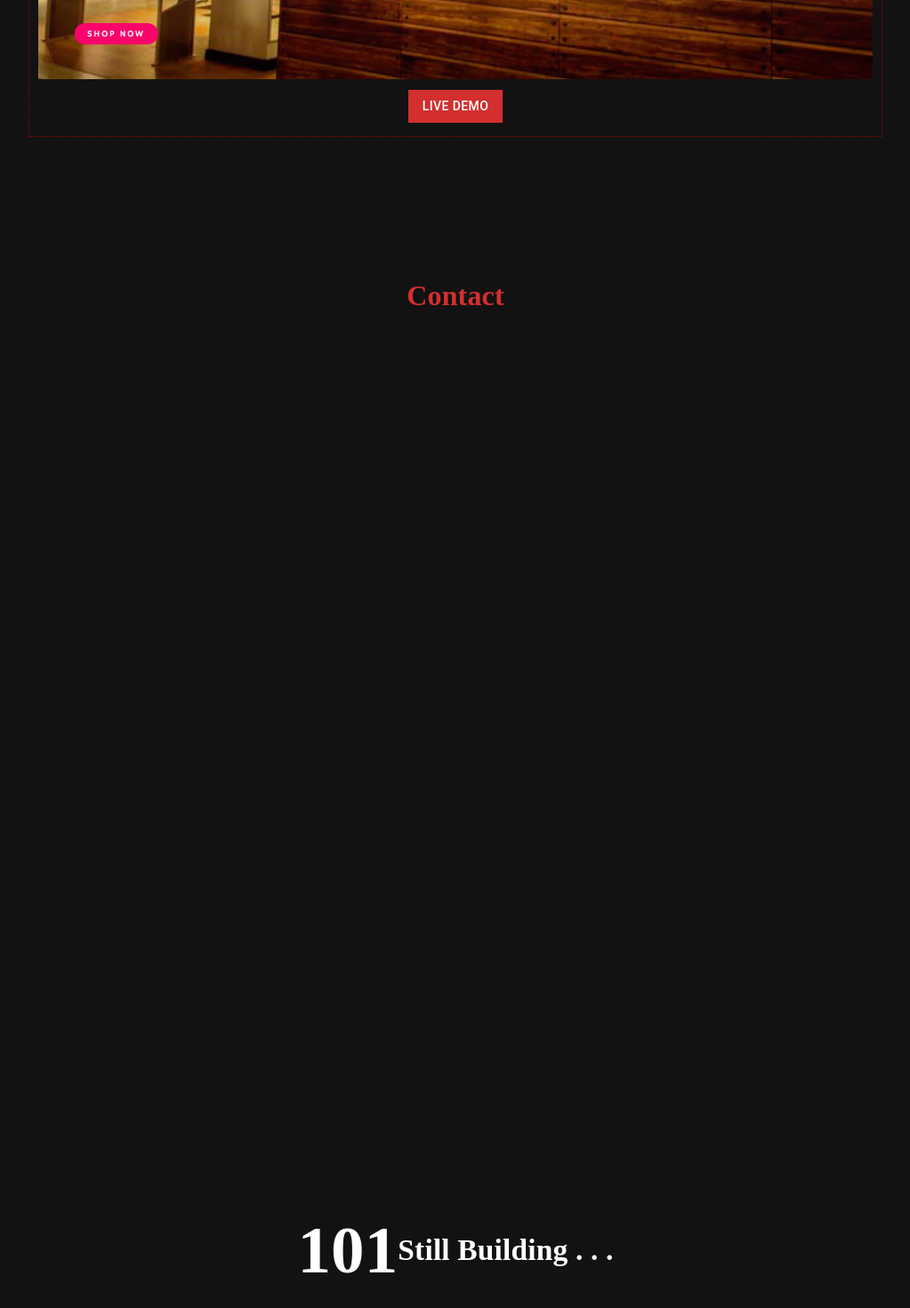
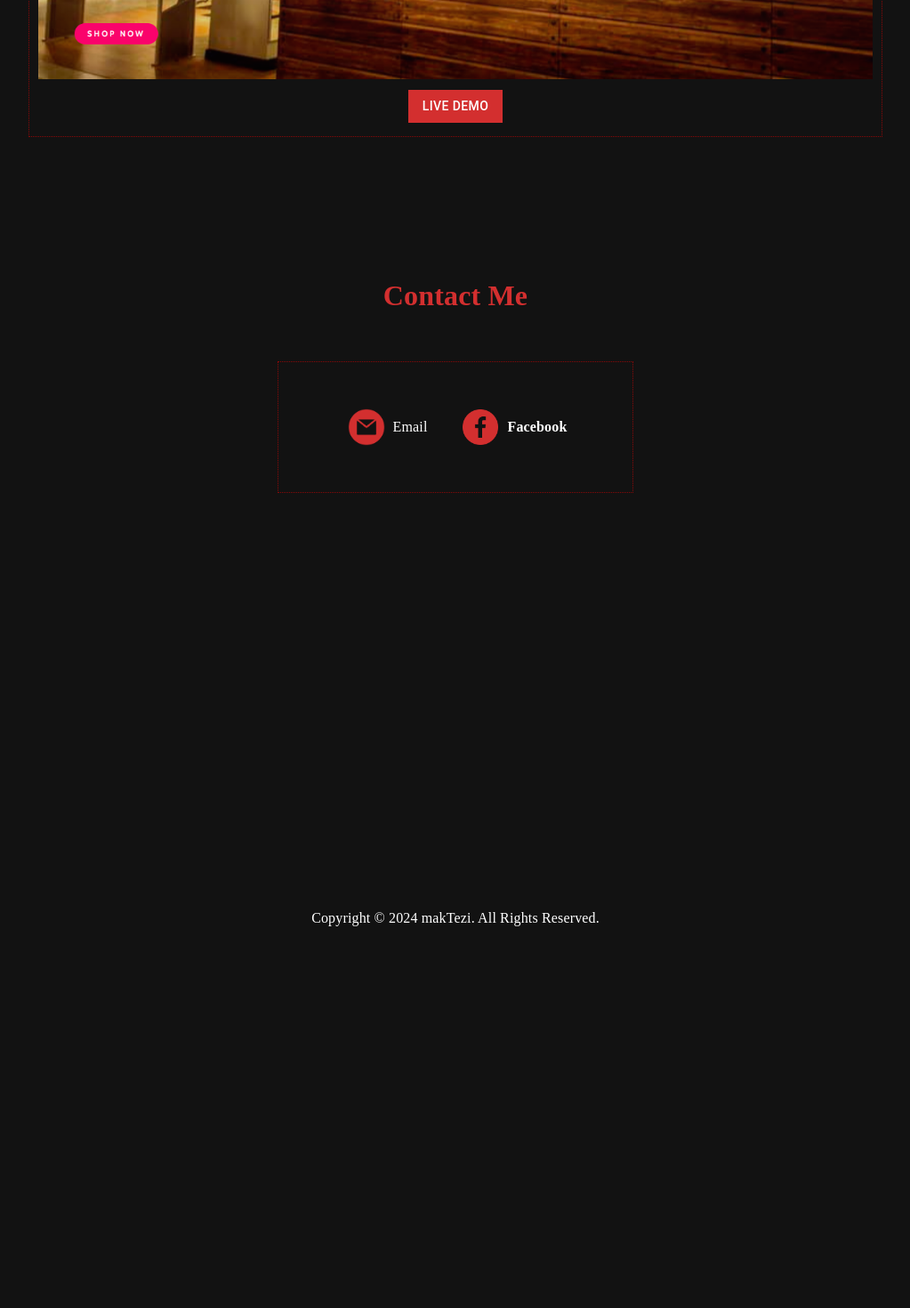
Before and after one commit to maktezi/myPorfolio, a React (Vite) app: page / in a window 1280 px wide. Shown: the part 6871-8341 px from the top of the page at 89% size, without its empty margins (128-1151 px from the left). After the commit the page ends 7963 px from the top, so only its background shows below. Built offline with nearby package versions, Linux system fonts and the light colour scheme.

Commit message:
contact page done

```diff
--- a/src/App.jsx
+++ b/src/App.jsx
@@ -8,7 +8,6 @@ import Profile from './components/profile/Profile';
 import ProfilePic from './components/profile/ProfilePic';
 import About from './components/section/About';
 import Experience from './components/section/Experience';
-import NotFound from './components/section/NotFound';
 import Projects from './components/section/Projects';
 import Contact from './components/section/Contact';
 
@@ -49,10 +48,6 @@ const App = () => {
         <Contact/>
     </section>
 
-    <section id='notfound'>
-        <NotFound/>
-    </section>
-
   </>
   )
 }
--- a/src/components/section/Contact.jsx
+++ b/src/components/section/Contact.jsx
@@ -1,9 +1,50 @@
-import React from 'react'
+import { useState } from 'react'
+import './section.css'
+import emailLogo from '/src/assets/img/email.png';
+import fbLogo from '/src/assets/img/fb.png';
 
 const Contact = () => {
+    const year = new Date().getFullYear();
+
+    const email = 'mlcnierras@gmail.com';
+    const [copied, setCopied] = useState(false);
+
+    const copyToClipboard = () => {
+        const tempInput = document.createElement('input');
+        document.body.appendChild(tempInput);
+        tempInput.value = email;
+        tempInput.select();
+        document.execCommand('copy');
+        document.body.removeChild(tempInput);
+
+        setCopied(true);
+        setTimeout(() => {
+            setCopied(false);
+        }, 3000);
+    };
+
     return (
     <>
-        <h1 className='title'>Contact</h1>
+        <h1 className='title'>Contact Me</h1>
+        <div id='contact-box'>
+            <div id='contact-details'>
+                <img className='email-logo' src={emailLogo}></img>
+                {copied &&
+                <div className='email-notif'><p>Email copied to clipboard!</p></div>
+        }
+                <a onClick={copyToClipboard} style={{ cursor: 'pointer' }}>
+                    Email
+                </a>
+            </div>
+            <div id='contact-details'>
+                <img className='fb-logo' src={fbLogo}></img>
+                <a href='https://www.facebook.com/mlcnierras/' target='_blank'><h4>Facebook</h4></a>
+            </div>
+        </div>
+
+        <footer>
+            <p>Copyright &#169; <span>{year}</span> makTezi. All Rights Reserved.</p>
+        </footer>
     </>
     )
 }
--- a/src/components/section/NotFound.jsx
+++ /dev/null
@@ -1,20 +0,0 @@
-const NotFound = () => {
-
-    const containerStyle = {
-        display: 'flex',
-        textAlign: 'center',
-        fontSize: '50px',
-        height: '95vh',
-        margin: '0 auto',
-        alignItems: 'center',
-        justifyContent: 'center',
-    };
-
-    return (
-        <div style={containerStyle}>
-            <h1>101</h1><h6>Still Building . . . </h6>
-        </div>
-    )
-}
-
-export default NotFound
--- a/src/components/section/Projects.jsx
+++ b/src/components/section/Projects.jsx
@@ -22,7 +22,7 @@ const Projects = () => {
                         <div>
                             <Button
                                 href='https://github.com/maktezi/crud'
-                                target='__blank'
+                                target='_blank'
                                 id='projectButton'
                                 variant='contained'
                                 color='error'
@@ -41,7 +41,7 @@ const Projects = () => {
                         <div>
                             <Button
                                 href='https://github.com/maktezi/qr_attendance_system/'
-                                target='__blank'
+                                target='_blank'
                                 id='projectButton'
                                 variant='contained'
                                 color='error'
@@ -51,7 +51,7 @@ const Projects = () => {
                             </Button>
                             <Button
                                 href='https://dolereg2023.app-gov.online/'
-                                target='__blank'
+                                target='_blank'
                                 id='projectButton'
                                 variant='outlined'
                                 color='error'
@@ -70,7 +70,7 @@ const Projects = () => {
                         <div>
                             <Button
                                 href='https://github.com/maktezi/online-forms'
-                                target='__blank'
+                                target='_blank'
                                 id='projectButton'
                                 variant='contained'
                                 color='error'
@@ -80,7 +80,7 @@ const Projects = () => {
                             </Button>
                             <Button
                                 href='https://app-gov.online/'
-                                target='__blank'
+                                target='_blank'
                                 id='projectButton'
                                 variant='outlined'
                                 color='error'
@@ -99,7 +99,7 @@ const Projects = () => {
                         <div>
                             <Button
                                 href='https://dole8inventory.freshfromuspng.store/'
-                                target='__blank'
+                                target='_blank'
                                 id='projectButton'
                                 variant='contained'
                                 color='error'
@@ -118,7 +118,7 @@ const Projects = () => {
                         <div>
                             <Button
                                 href='https://github.com/maktezi/gip-records'
-                                target='__blank'
+                                target='_blank'
                                 id='projectButton'
                                 variant='contained'
                                 color='error'
@@ -137,7 +137,7 @@ const Projects = () => {
                         <div>
                             <Button
                                 href='https://github.com/maktezi/inventory-system'
-                                target='__blank'
+                                target='_blank'
                                 id='projectButton'
                                 variant='contained'
                                 color='error'
@@ -157,7 +157,7 @@ const Projects = () => {
                         <div>
                             <Button
                                 href='https://freshfrom-us.com/'
-                                target='__blank'
+                                target='_blank'
                                 id='projectButton'
                                 variant='contained'
                                 color='error'
--- a/src/components/section/section.css
+++ b/src/components/section/section.css
@@ -188,8 +188,51 @@
 #projects {
     height: 520vh;
 }
+/* End Project Section */
 
-/* End Projects Section */
+/* Contact Section */
+#contact-box {
+    display: flex;
+    flex-wrap: wrap;
+    justify-content: center;
+    align-items: center;
+    max-width: 400px;
+    margin: 0 auto;
+    padding: 20px;
+    border: 1px dotted rgba(255, 0, 0, 0.5);
+}
+
+#contact-details {
+    display: flex;
+    padding: 20px;
+    align-items: center;
+}
+
+.email-notif p {
+    position: absolute;
+    margin-top: 30px;
+    font-size: 80%;
+}
+
+#contact-details a {
+    text-decoration: none;
+    color: inherit;
+}
+
+.email-logo {
+    height: 50px;
+    margin-right: 5px;
+}
+
+.fb-logo {
+    height: 40px;
+    margin-right: 10px;
+}
+
+footer {
+    text-align: center;
+    padding-top: 450px;
+}
 
 /* Media Queries for Responsive Design */
 @media (max-width: 1000px) { #projects { height: 490vh; } }
```
